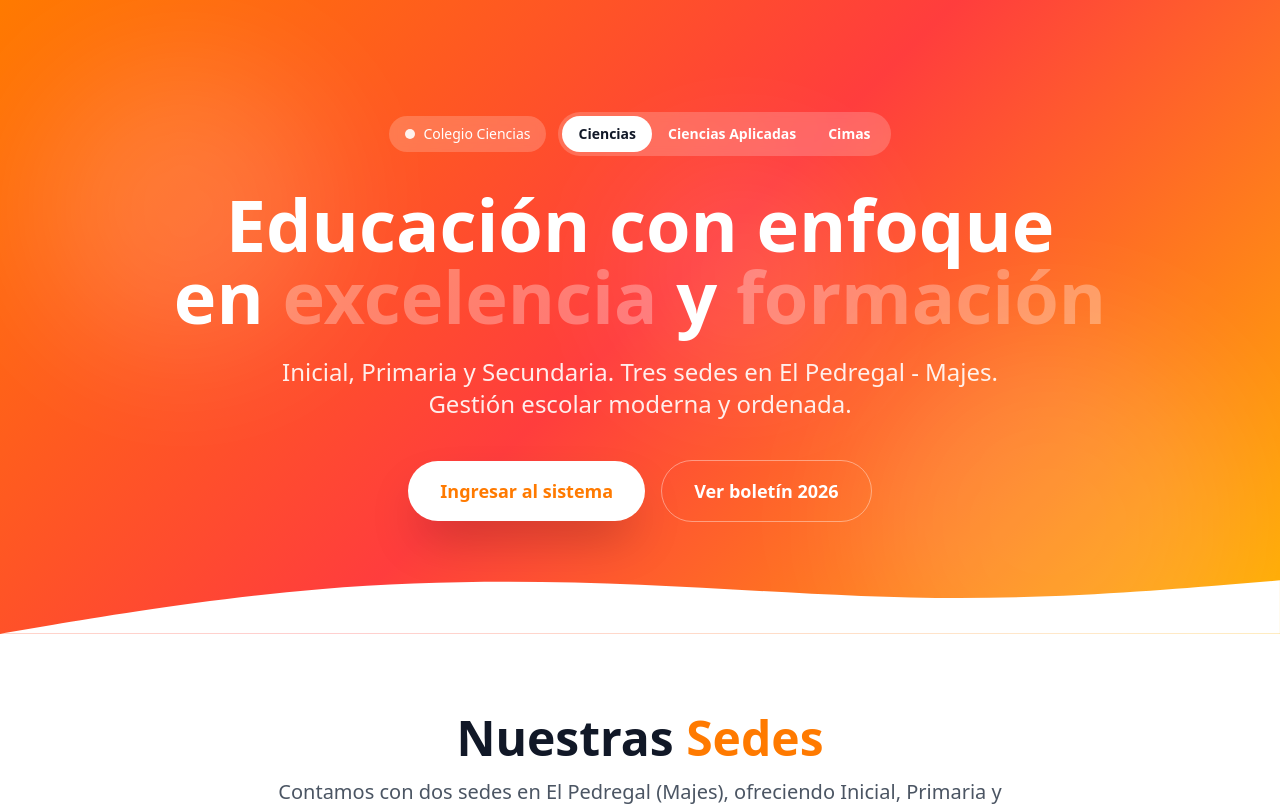
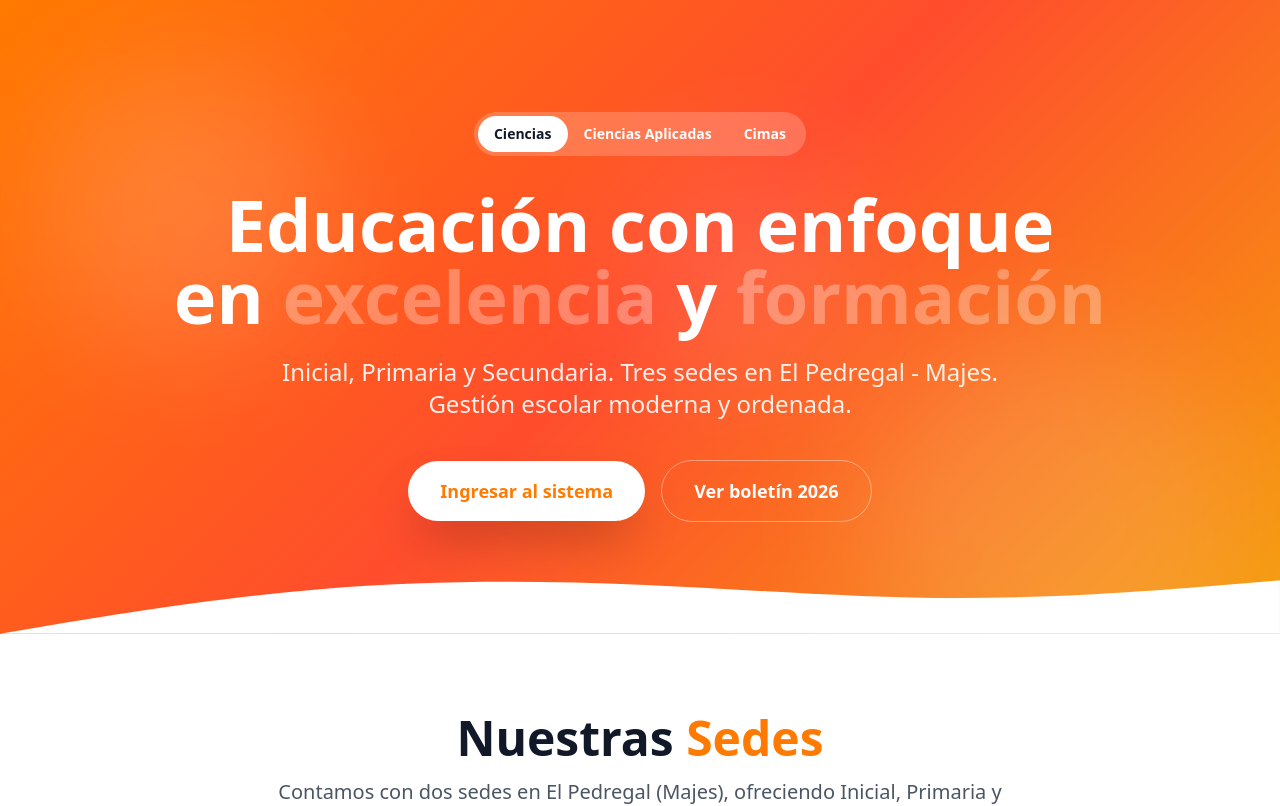
Before and after one commit to FrontendCiencias/Dyone3.0-Frontend, a React (Vite) app: page / in a window 1280 px wide. Shown: the top 806 px of the page. Built offline with nearby package versions, Linux system fonts and the light colour scheme.

Commit message:
v0.2 - Fix: Colores

```diff
--- a/src/modules/landing/components/HeroSection.jsx
+++ b/src/modules/landing/components/HeroSection.jsx
@@ -83,7 +83,6 @@ export default function HeroSection({
       <div className="relative max-w-7xl mx-auto px-6 py-20 md:py-28">
         <div className="text-center">
           <div className="flex items-center justify-center gap-3 mb-8">
-            <BrandPill label={brand.badge} />
             <BrandSwitch brandKey={brandKey} onSelectBrand={setBrandKey} />
           </div>
 
--- a/src/modules/landing/data/brands.js
+++ b/src/modules/landing/data/brands.js
@@ -3,9 +3,9 @@ export const BRANDS = {
     key: "CIENCIAS",
     label: "Ciencias",
     badge: "Colegio Ciencias",
-    gradientFrom: "#FF7A00",
-    gradientVia: "#FF3D3D",
-    gradientTo: "#FFB300",
+    gradientFrom: "#FF7A00", // naranja base (se queda)
+    gradientVia: "#FF4D2D",  // rojo-naranja, menos intenso
+    gradientTo: "#F59E0B",   // ámbar más sobrio (↓ amarillo)
     accent: "#FF7A00",
     accentSoft: "rgba(255, 122, 0, 0.15)",
     textOnAccent: "#0B0B0B",
```
